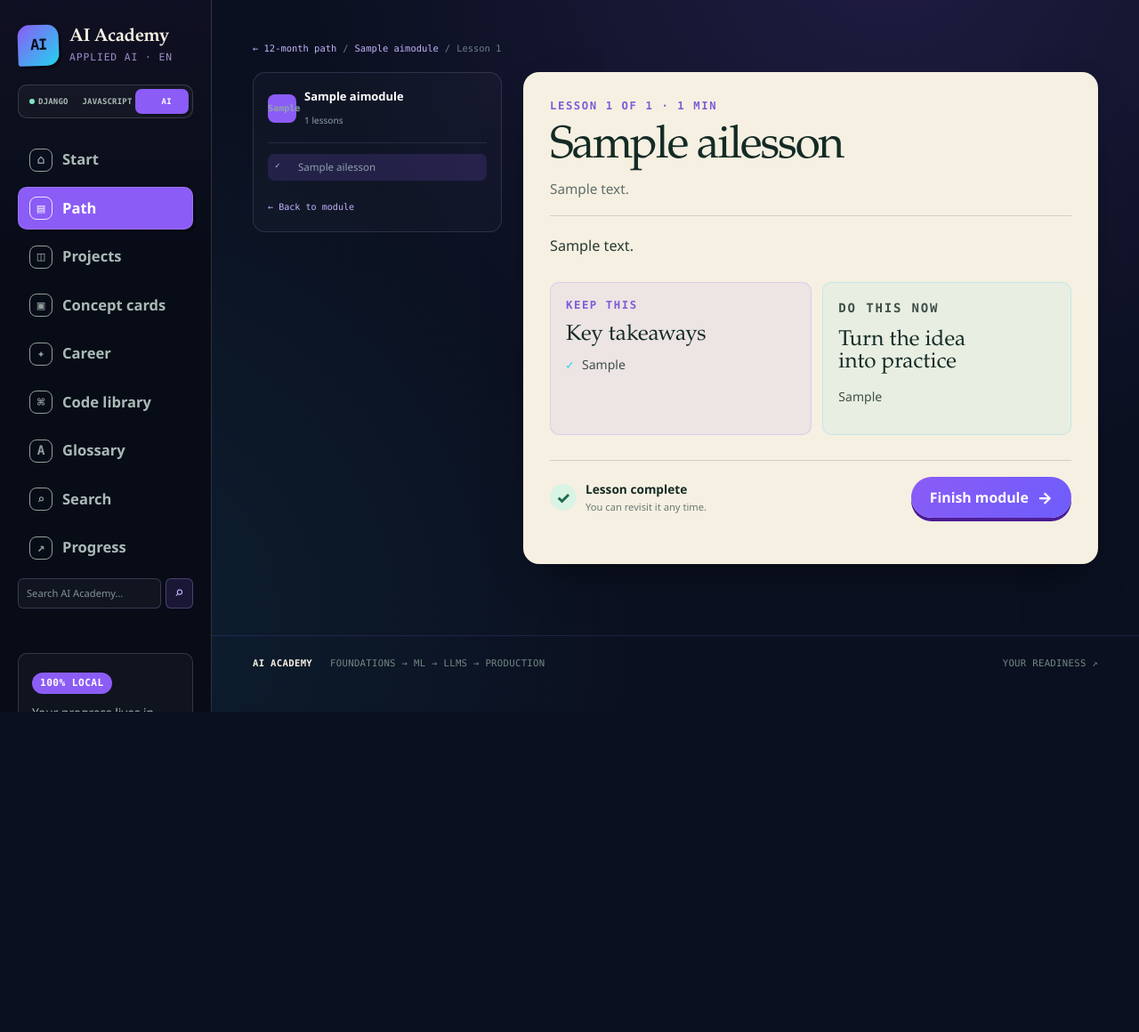
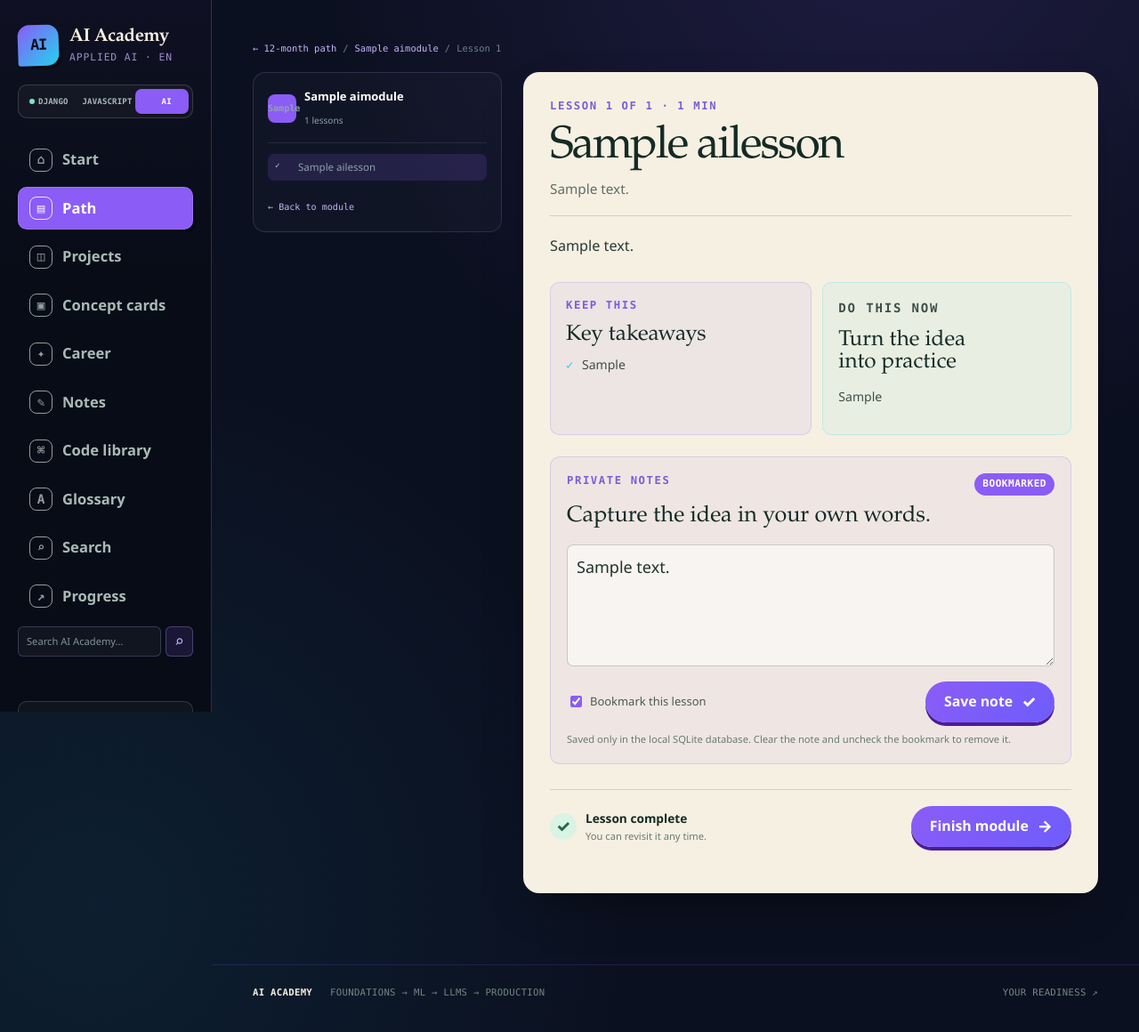
Before and after one commit to iventspl/django-js-academy, a Django app: a page that uses dojo/templates/dojo/base.html in a window 1280 px wide. Shown: the whole page at 89% size. Before the commit the page ends 800 px from the top, so only its background shows below. Run offline with Django 5.2, Linux system fonts and the light colour scheme; tables that the repository leaves empty hold one stand-in row (values such as "Sample post").

Commit message:
AI update

```diff
--- a/ai_academy/static/ai_academy/app.css
+++ b/ai_academy/static/ai_academy/app.css
@@ -3105,3 +3105,136 @@
   font-size: 0.62rem;
   text-transform: uppercase;
 }
+
+/* Private lesson notes and notes index */
+.ai-note-panel {
+  margin-top: 24px;
+  padding: 18px;
+  border: 1px solid rgba(139, 92, 246, 0.2);
+  border-radius: 11px;
+  background: rgba(139, 92, 246, 0.06);
+}
+
+.ai-note-head {
+  display: flex;
+  align-items: flex-start;
+  justify-content: space-between;
+  gap: 12px;
+}
+
+.ai-note-panel h2 {
+  margin: 3px 0 10px;
+  color: #142b25;
+  font-family: var(--font-display);
+  font-size: 1.4rem;
+  font-weight: 500;
+}
+
+.ai-note-panel textarea {
+  width: 100%;
+  min-height: 100px;
+  padding: 10px;
+  border: 1px solid rgba(13, 27, 36, 0.2);
+  border-radius: 7px;
+  background: rgba(255, 255, 255, 0.55);
+  color: #20332c;
+  font: inherit;
+  resize: vertical;
+}
+
+.ai-note-actions {
+  display: flex;
+  align-items: center;
+  justify-content: space-between;
+  gap: 12px;
+  margin-top: 9px;
+}
+
+.ai-bookmark {
+  display: flex;
+  align-items: center;
+  gap: 6px;
+  color: #4b5a52;
+  font-size: 0.72rem;
+}
+
+.ai-bookmark input {
+  accent-color: #8b5cf6;
+}
+
+.ai-note-panel > p {
+  margin: 10px 0 0;
+  color: #6b7a73;
+  font-size: 0.62rem;
+}
+
+.ai-notes-grid {
+  display: grid;
+  grid-template-columns: repeat(2, minmax(0, 1fr));
+  gap: 10px;
+  margin-top: 24px;
+}
+
+.ai-note-card {
+  padding: 18px;
+  border: 1px solid rgba(196, 181, 253, 0.16);
+  border-radius: 11px;
+  background: rgba(255, 255, 255, 0.025);
+}
+
+.ai-note-card-top {
+  display: flex;
+  align-items: center;
+  justify-content: space-between;
+  gap: 8px;
+}
+
+.ai-note-card h2 {
+  margin: 13px 0 6px;
+  color: #fff;
+  font-family: var(--font-display);
+  font-size: 1.35rem;
+  font-weight: 500;
+}
+
+.ai-note-card h2 a {
+  color: #fff;
+}
+
+.ai-note-card > p {
+  color: #b3c0c8;
+  font-size: 0.7rem;
+  line-height: 1.6;
+}
+
+.ai-note-empty {
+  color: #81929c !important;
+  font-style: italic;
+}
+
+.ai-note-card-foot {
+  display: flex;
+  justify-content: space-between;
+  gap: 10px;
+  margin-top: 13px;
+  padding-top: 10px;
+  border-top: 1px solid rgba(196, 181, 253, 0.12);
+  color: #81929c;
+  font-family: var(--font-mono);
+  font-size: 0.52rem;
+}
+
+.ai-note-card-foot a {
+  color: #c4b5fd;
+}
+
+@media (max-width: 760px) {
+  .ai-notes-grid {
+    grid-template-columns: 1fr;
+  }
+
+  .ai-note-actions {
+    align-items: stretch;
+    flex-direction: column;
+  }
+}
--- a/ai_academy/templates/ai_academy/base_ai.html
+++ b/ai_academy/templates/ai_academy/base_ai.html
@@ -2,7 +2,7 @@
 {% load static %}
 
 {% block extra_css %}
-  <link rel="stylesheet" href="{% static 'ai_academy/app.css' %}?v=20261029i">
+  <link rel="stylesheet" href="{% static 'ai_academy/app.css' %}?v=20261029j">
 {% endblock %}
 
 {% block body_class %}page-ai{% endblock %}
--- a/ai_academy/templates/ai_academy/lesson.html
+++ b/ai_academy/templates/ai_academy/lesson.html
@@ -61,6 +61,26 @@
         </section>
       {% endif %}
 
+      <section class="ai-note-panel" aria-labelledby="notes-title">
+        <div class="ai-note-head">
+          <div>
+            <p class="eyebrow eyebrow-ai-dark">Private notes</p>
+            <h2 id="notes-title">Capture the idea in your own words.</h2>
+          </div>
+          {% if note and note.is_bookmarked %}<span class="tag tag-ai">Bookmarked</span>{% endif %}
+        </div>
+        <form method="post" action="{% url 'ai_academy:save_note' module.slug lesson.slug %}">
+          {% csrf_token %}
+          <label class="sr-only" for="lesson-note">Lesson note</label>
+          <textarea id="lesson-note" name="note" rows="4" placeholder="What clicked? What would you build with this?">{{ note.body|default:'' }}</textarea>
+          <div class="ai-note-actions">
+            <label class="ai-bookmark"><input type="checkbox" name="bookmarked" {% if note.is_bookmarked %}checked{% endif %}> Bookmark this lesson</label>
+            <button class="btn btn-ai" type="submit">Save note <span aria-hidden="true">✓</span></button>
+          </div>
+        </form>
+        <p>Saved only in the local SQLite database. Clear the note and uncheck the bookmark to remove it.</p>
+      </section>
+
       <div class="ai-lesson-complete">
         {% if completed %}
           <div class="ai-complete-state"><span aria-hidden="true">✓</span><div><strong>Lesson complete</strong><p>You can revisit it any time.</p></div></div>
--- a/ai_academy/templates/ai_academy/progress.html
+++ b/ai_academy/templates/ai_academy/progress.html
@@ -9,6 +9,10 @@
       <p class="eyebrow eyebrow-ai"><span class="pulse-dot" aria-hidden="true"></span> The evidence</p>
       <h1>A longer view<br>of <em>becoming employable.</em></h1>
       <p class="ai-page-lead">Readiness is a blend of lessons, quiz scores, concept recall and shipped projects. It is a compass, not a certificate.</p>
+      <div class="ai-page-actions">
+        <a class="btn btn-ai" href="{% url 'ai_academy:progress_export' %}">Download progress report <span aria-hidden="true">↓</span></a>
+        <a class="btn btn-ai-ghost" href="{% url 'ai_academy:notes' %}">My notes ({{ stats.note_count }}) <span aria-hidden="true">✎</span></a>
+      </div>
     </div>
     <aside class="ai-readiness-card ai-readiness-card-large">
       <div class="ai-readiness-head">
--- a/ai_academy/templates/ai_academy/quiz_results.html
+++ b/ai_academy/templates/ai_academy/quiz_results.html
@@ -12,6 +12,12 @@
       <p class="ai-page-lead">The explanation is the lesson. Review the misses, then return to the module project while the ideas are fresh.</p>
       <div class="ai-page-actions">
         <a class="btn btn-ai" href="{{ attempt.module.get_absolute_url }}">Back to module <span aria-hidden="true">→</span></a>
+        {% if missed_count %}
+          <form method="post" action="{% url 'ai_academy:retry_missed' attempt.pk %}">
+            {% csrf_token %}
+            <button class="btn btn-ai" type="submit">Retry {{ missed_count }} missed <span aria-hidden="true">↺</span></button>
+          </form>
+        {% endif %}
         <form method="post" action="{% url 'ai_academy:quiz_start' attempt.module.slug %}">
           {% csrf_token %}
           <button class="btn btn-ai-ghost" type="submit">Run it again <span aria-hidden="true">↻</span></button>
--- a/ai_academy/urls.py
+++ b/ai_academy/urls.py
@@ -30,7 +30,19 @@ urlpatterns = [
     ),
     path("quiz/<int:attempt_id>/", views.quiz, name="quiz"),
     path("quiz/<int:attempt_id>/result/", views.quiz_results, name="quiz_results"),
+    path(
+        "quiz/<int:attempt_id>/retry/",
+        views.retry_missed,
+        name="retry_missed",
+    ),
     path("progress/", views.progress, name="progress"),
+    path("progress/export/", views.progress_export, name="progress_export"),
+    path("notes/", views.notes, name="notes"),
+    path(
+        "notes/<slug:module_slug>/<slug:lesson_slug>/save/",
+        views.save_note,
+        name="save_note",
+    ),
     path("glossary/", views.glossary, name="glossary"),
     path("search/", views.search, name="search"),
     path("career/", views.career, name="career"),
--- a/ai_academy/views.py
+++ b/ai_academy/views.py
@@ -21,6 +21,7 @@ from .models import (
     AiAttemptQuestion,
     AiFlashcard,
     AiLesson,
+    AiLessonNote,
     AiLessonProgress,
     AiModule,
     AiProject,
@@ -34,6 +35,7 @@ from .services import (
     flashcard_decks,
     flashcard_progress,
     module_progress,
+    create_retry_attempt,
     next_lesson,
     overall_stats,
     project_list,
@@ -163,6 +165,7 @@ def lesson_detail(
             learner=learner, lesson__module=module
         ).values_list("lesson_id", flat=True)
     )
+    note = AiLessonNote.objects.filter(learner=learner, lesson=lesson).first()
     return render(
         request,
         "ai_academy/lesson.html",
@@ -172,6 +175,7 @@ def lesson_detail(
             "lessons": lessons,
             "completed_ids": completed_ids,
             "completed": completed,
+            "note": note,
             "previous_lesson": lessons[index - 1] if index > 0 else None,
             "following_lesson": lessons[index + 1] if index + 1 < len(lessons) else None,
             "lesson_number": index + 1,
@@ -206,6 +210,52 @@ def complete_lesson(
                 lesson_slug=lessons[index + 1].slug,
             )
     return redirect("ai_academy:module", module_slug=module.slug)
+
+
+@require_POST
+def save_note(
+    request: HttpRequest, module_slug: str, lesson_slug: str
+) -> HttpResponse:
+    learner = _learner()
+    module = get_object_or_404(AiModule, slug=module_slug)
+    lesson = get_object_or_404(AiLesson, module=module, slug=lesson_slug)
+    body = request.POST.get("note", "").strip()
+    bookmarked = request.POST.get("bookmarked") == "on"
+    if not body and not bookmarked:
+        AiLessonNote.objects.filter(learner=learner, lesson=lesson).delete()
+        messages.info(request, "Note cleared.")
+    else:
+        AiLessonNote.objects.update_or_create(
+            learner=learner,
+            lesson=lesson,
+            defaults={"body": body, "is_bookmarked": bookmarked},
+        )
+        messages.success(request, "Note saved privately on this machine.")
+    return redirect(lesson.get_absolute_url())
+
+
+@require_GET
+def notes(request: HttpRequest) -> HttpResponse:
+    learner = _learner()
+    bookmarked_only = request.GET.get("bookmarked") == "1"
+    note_rows = AiLessonNote.objects.filter(learner=learner).select_related(
+        "lesson", "lesson__module"
+    )
+    if bookmarked_only:
+        note_rows = note_rows.filter(is_bookmarked=True)
+    else:
+        note_rows = note_rows.exclude(body="", is_bookmarked=False)
+    return render(
+        request,
+        "ai_academy/notes.html",
+        {
+            "notes": note_rows,
+            "bookmarked_only": bookmarked_only,
+            "stats": overall_stats(learner),
+            "active_nav": "ai_notes",
+            "page_title": "My notes",
+        },
+    )
 
 
 @require_POST
@@ -342,10 +392,28 @@ def quiz_results(request: HttpRequest, attempt_id: int) -> HttpResponse:
             "attempt": attempt,
             "rows": rows,
             "missed": missed,
+            "missed_count": len(missed),
             "active_nav": "ai_path",
             "page_title": f"Result · {attempt.module.title}",
         },
     )
+
+
+@require_POST
+def retry_missed(request: HttpRequest, attempt_id: int) -> HttpResponse:
+    learner = _learner()
+    attempt = get_object_or_404(
+        AiAttempt.objects.select_related("module"),
+        pk=attempt_id,
+        learner=learner,
+        completed_at__isnull=False,
+    )
+    try:
+        retry = create_retry_attempt(learner, attempt)
+    except ValueError as exc:
+        messages.info(request, str(exc))
+        return redirect("ai_academy:quiz_results", attempt_id=attempt.pk)
+    return redirect("ai_academy:quiz", attempt_id=retry.pk)
 
 
 @require_GET
@@ -644,6 +712,43 @@ def python_cheatsheet(request: HttpRequest) -> HttpResponse:
 
 
 @require_GET
+def progress_export(request: HttpRequest) -> HttpResponse:
+    learner = _learner()
+    stats = overall_stats(learner)
+    projects = project_list(learner)
+    lines = [
+        "# AI Academy progress report",
+        "",
+        f"Generated: {timezone.localdate().isoformat()}",
+        f"Readiness: {stats['readiness']}%",
+        f"Level: {stats['level_name']} ({stats['xp']} XP)",
+        f"Lessons: {stats['completed_lessons']}/{stats['lesson_total']}",
+        f"Projects shipped: {stats['projects_shipped']}/{stats['project_total']}",
+        f"Quiz average: {stats['quiz_average']}%",
+        f"Cards met: {stats['reviewed_cards']}/{stats['card_total']}",
+        "",
+        "## Modules",
+    ]
+    for row in stats["module_rows"]:
+        lines.append(
+            f"- {row['module'].title}: {row['completed_lessons']}/{row['lesson_total']} lessons, "
+            f"best quiz {row['best_score']}%"
+        )
+    lines.extend(["", "## Projects"])
+    for row in projects:
+        status = "shipped" if row["completed"] else "not shipped"
+        lines.append(f"- {row['project'].title}: {status}")
+    lines.extend(["", "Generated locally by AI Academy. Notes are not included."])
+    response = HttpResponse(
+        "\n".join(lines) + "\n", content_type="text/markdown; charset=utf-8"
+    )
+    response["Content-Disposition"] = (
+        'attachment; filename="ai-academy-progress.md"'
+    )
+    return response
+
+
+@require_GET
 def career(request: HttpRequest) -> HttpResponse:
     return render(
         request,
--- a/dojo/templates/dojo/base.html
+++ b/dojo/templates/dojo/base.html
@@ -97,6 +97,10 @@
           <a class="nav-link {% if active_nav == 'ai_career' %}is-active{% endif %}" href="{% url 'ai_academy:career' %}">
             <span class="nav-glyph" aria-hidden="true">✦</span>
             <span>Career</span>
+          </a>
+          <a class="nav-link {% if active_nav == 'ai_notes' %}is-active{% endif %}" href="{% url 'ai_academy:notes' %}">
+            <span class="nav-glyph" aria-hidden="true">✎</span>
+            <span>Notes</span>
           </a>
           <a class="nav-link {% if active_nav == 'ai_code' %}is-active{% endif %}" href="{% url 'ai_academy:code_library' %}">
             <span class="nav-glyph" aria-hidden="true">⌘</span>
```
Also changed, not shown: ai_academy/models.py (+23 -0 lines), ai_academy/services.py (+49 -0 lines), ai_academy/templates/ai_academy/notes.html (added, +51 -0 lines), ai_academy/tests.py (+98 -0 lines), CHANGELOG.md, README.md, ai_academy/migrations/0004_ailessonnote.py (added).
